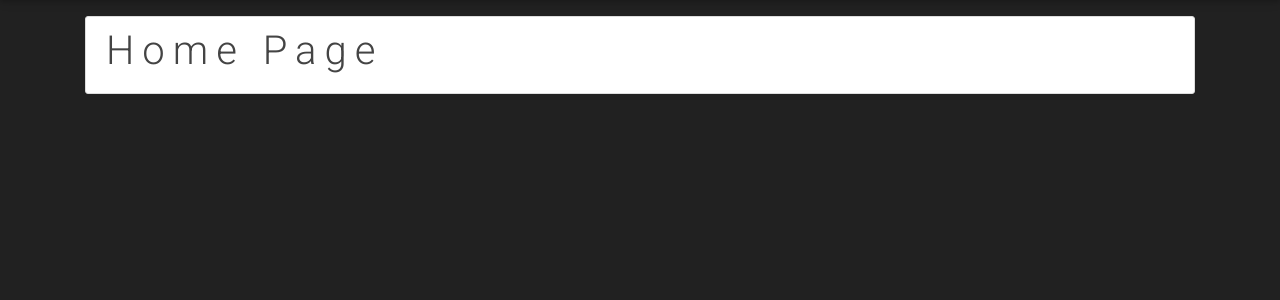
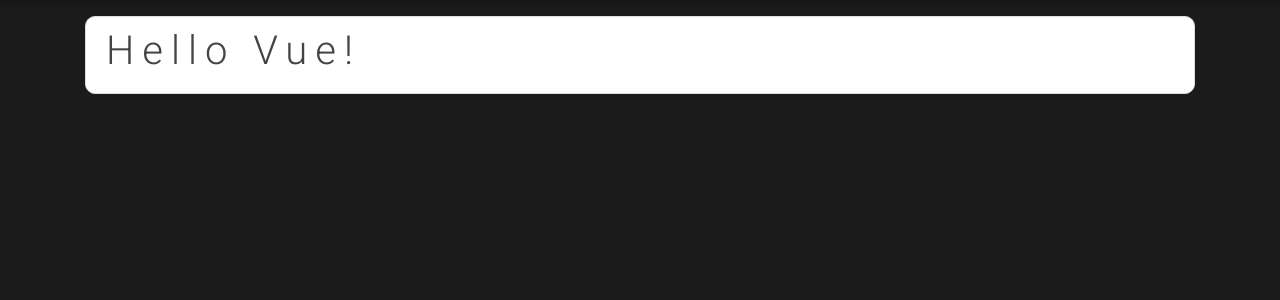
Before and after one commit to viperML/flaskapp, a Flask app: page / in a window 1280 px wide. Shown: the part 64-364 px from the top of the page. Run offline with Flask 2, Linux system fonts and the light colour scheme; some libraries are stand-ins or nearby versions.

Commit message:
vue and remarkable tests

```diff
--- a/flask/portfolio/static/css/base.css
+++ b/flask/portfolio/static/css/base.css
@@ -1,5 +1,5 @@
 body {
-  background: #212121;
+  background: #1b1b1b;
   color: #333333;
   margin-top: 5rem;
 }
@@ -22,7 +22,7 @@
 }
 
 .navbar:not(.top-nav-collapse) {
-  background: transparent !important;
+  background: #212121 !important;
 }
 
 @media (max-width: 991px) {
@@ -68,6 +68,6 @@
   background: #ffffff;
   padding: 10px 20px;
   border: 1px solid #dddddd;
-  border-radius: 3px;
+  border-radius: 10px;
   margin-bottom: 20px;
 }
--- a/flask/portfolio/static/js/test.js
+++ b/flask/portfolio/static/js/test.js
@@ -1,3 +1 @@
-var number_A = document.getElementById("numer_A")
-
-document.write(number_A+1)
+alert("Hello World")
--- a/flask/portfolio/templates/base.html
+++ b/flask/portfolio/templates/base.html
@@ -24,6 +24,9 @@
     <link rel="icon" type="image/png" sizes="32x32" href="{{ url_for('static', filename='img/favicon/favicon-16x16.png') }}">
 	  <link rel="icon" type="image/png" sizes="96x96" href="{{ url_for('static', filename='img/favicon/favicon-32x32.png') }}">
     <link rel="icon" type="image/png" sizes="16x16" href="{{ url_for('static', filename='img/favicon/favicon-96x96.png') }}">
+
+    <!-- Vue.js -->
+    <!-- <script src="https://cdn.jsdelivr.net/npm/vue@2.x"></script> -->
 
 
     {% block head %}{% endblock head %}
@@ -87,7 +90,6 @@
       {% block content %}{% endblock content %}
     </div>
 
-
     <!-- JavaScript -->
     <!-- JQuery -->
     <script type="text/javascript" src="https://cdnjs.cloudflare.com/ajax/libs/jquery/3.5.1/jquery.min.js"></script>
@@ -97,9 +99,8 @@
     <script type="text/javascript" src="https://cdnjs.cloudflare.com/ajax/libs/twitter-bootstrap/4.5.0/js/bootstrap.min.js"></script>
     <!-- MDB core JavaScript -->
     <script type="text/javascript" src="https://cdnjs.cloudflare.com/ajax/libs/mdbootstrap/4.19.1/js/mdb.min.js"></script>
-    <script>
-      new WOW().init();
-    </script>
+
   </body>
 
+
 </html>
--- a/flask/portfolio/templates/home.html
+++ b/flask/portfolio/templates/home.html
@@ -1,6 +1,20 @@
 {% extends "base.html" %}
+{% block head %}
+<script src="https://cdn.jsdelivr.net/npm/vue@2.x"></script>
+{% endblock head %}
 {% block content %}
-<div class='content-section'>
-    <h1>Home Page</h1>
+
+<div class='content-section' id="app">
+    <h1>{{ '{{ message }}' }}</h1>
 </div>
+
+<script>
+    var app = new Vue({
+    el: '#app',
+    data: {
+        message: 'Hello Vue!'
+    }
+    })
+</script>
+
 {% endblock content %}
```
Also changed, not shown: flask/portfolio/templates/about.html (+19 -2 lines), 1 other file.
